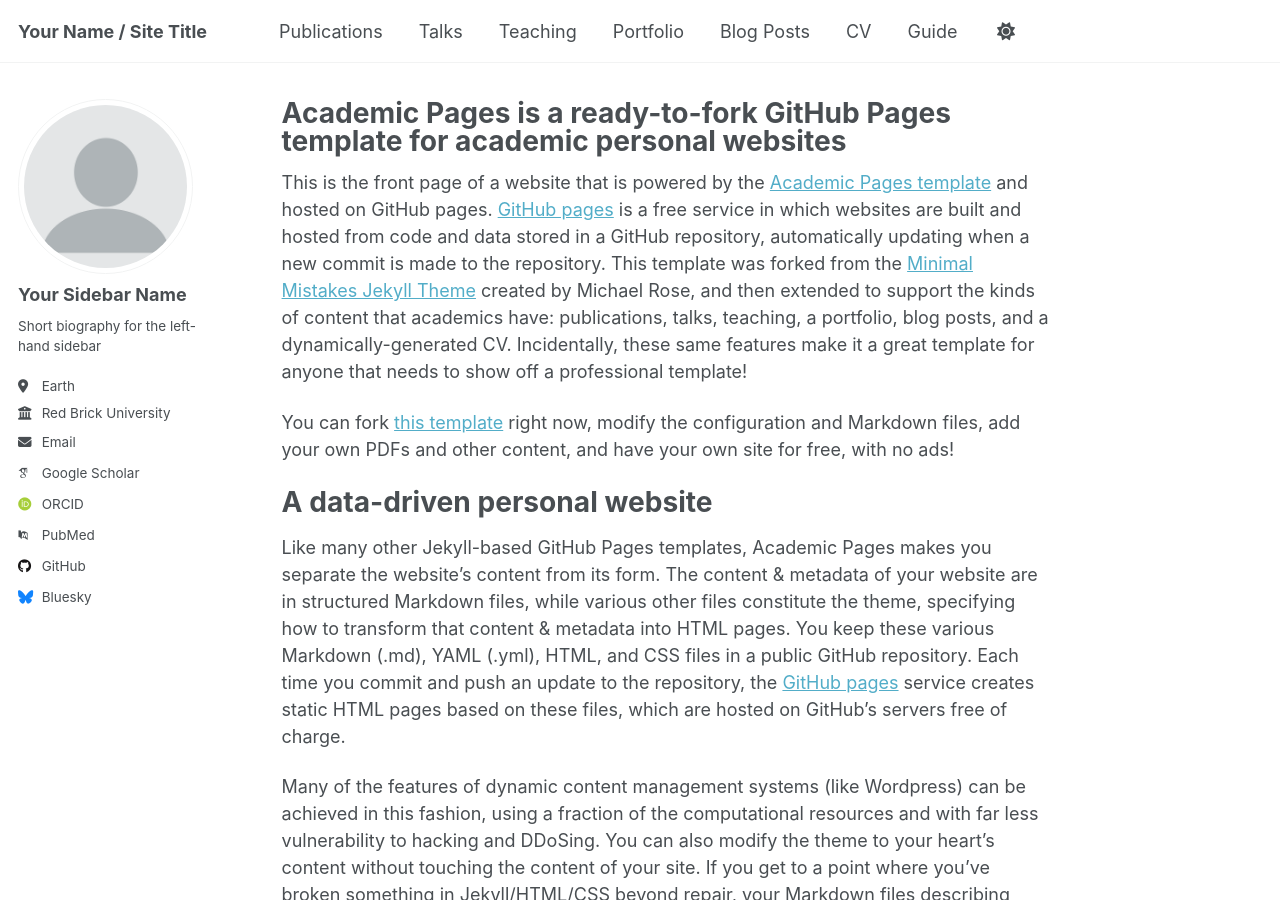
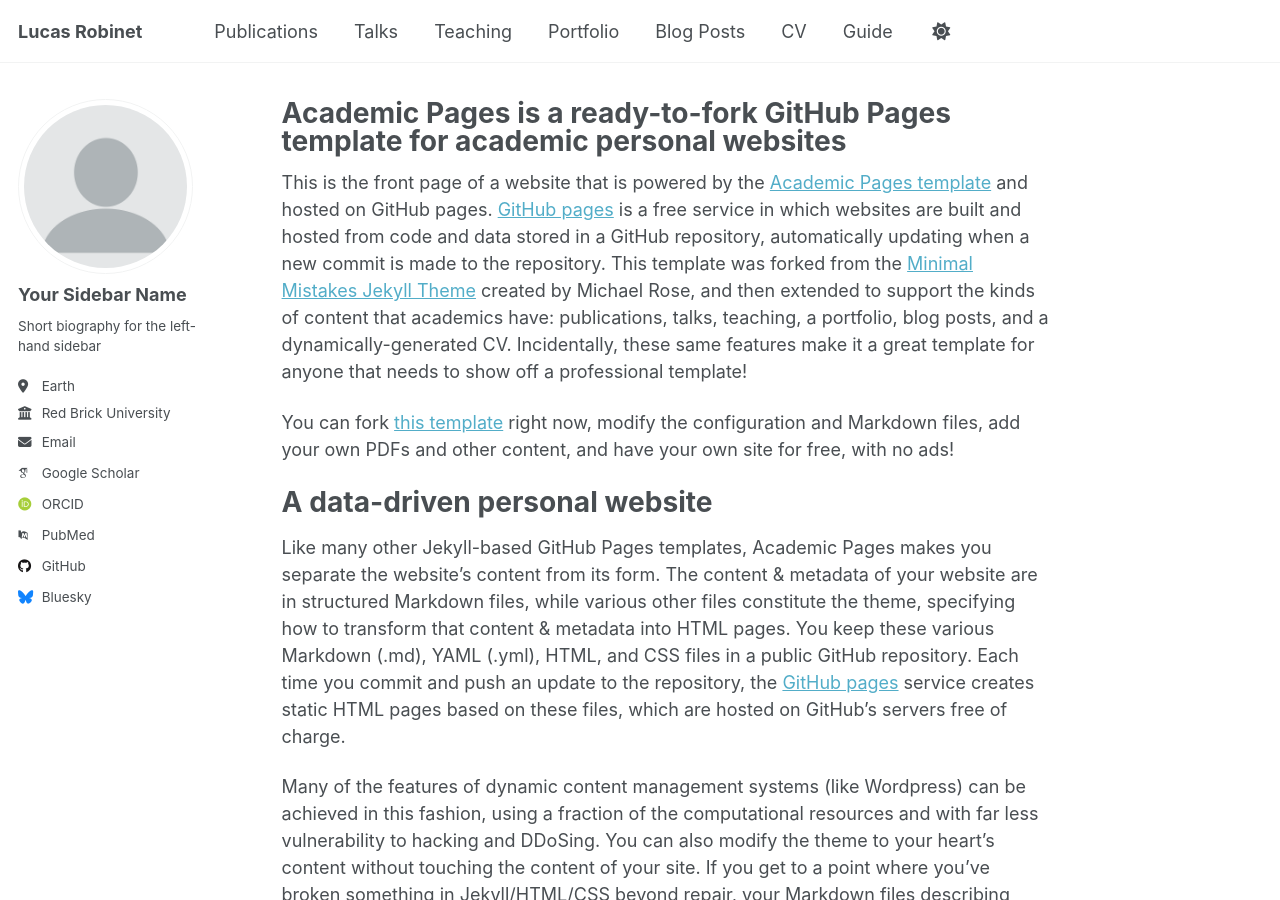
Before and after one commit to Lucas-rbnt/Lucas-rbnt.github.io, a Jekyll site: the page built from _pages/about.md, in a window 1280 px wide and 900 px high. Built offline with Jekyll 4.4.1, drawn with Linux system fonts in a browser that asks for light colours; some web fonts are replaced; a script that is not in the unit is left out.

Commit message:
Update _config.yml

```diff
--- a/_config.yml
+++ b/_config.yml
@@ -9,7 +9,7 @@
 # Basic Site Settings
 locale                   : "en-US"
 site_theme               : "default" # Currently available options are "default", "air"
-title                    : "Your Name / Site Title"
+title                    : "Lucas Robinet"
 title_separator          : "-"
 name                     : &name "Your Name"
 description              : &description "Your Name's academic portfolio"   # Update this with a general description of your site, this is the default if not overridden by a page
```
